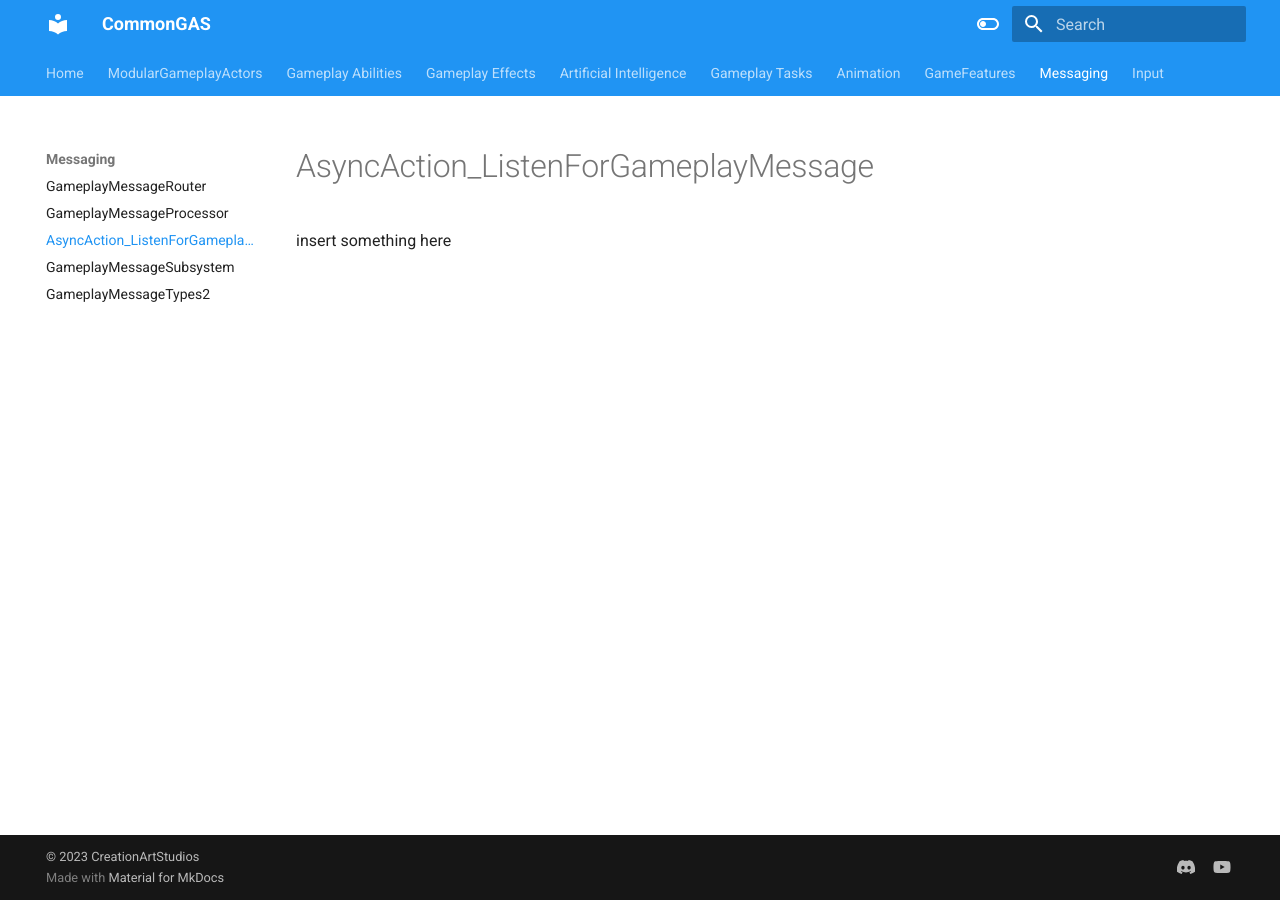
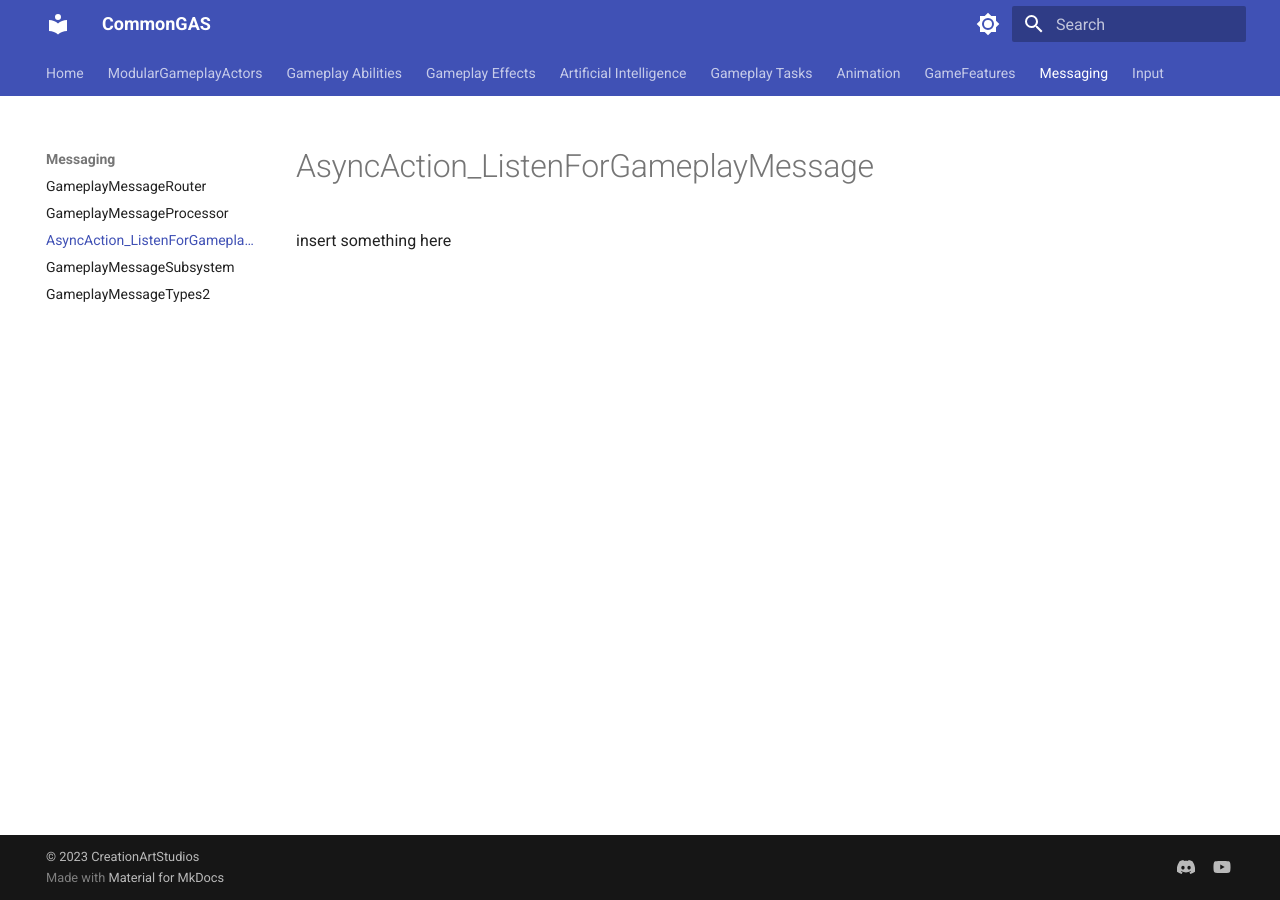
Before and after one commit to KhxiSaki/CommonGASDocs, an MkDocs documentation site: the page built from docs/asyncaction_listenforgameplaymessage.md, in a window 1280 px wide. Built offline with MkDocs 1.6.1 and Material for MkDocs 9.7.7, drawn with Linux system fonts in a browser that asks for light colours.

Commit message:
finish making navigation

```diff
--- a/mkdocs.yml
+++ b/mkdocs.yml
@@ -15,17 +15,17 @@
   language: en
   palette:
     - scheme: default
+      primary: indigo
+      accent: indigo
       toggle:
-        icon: material/toggle-switch-off-outline
+        icon: material/brightness-7
         name: Switch to dark mode
-      primary: blue
-      accent: gray
     - scheme: slate
+      primary: indigo
+      accent: indigo
       toggle:
-        icon: material/toggle-switch
+        icon: material/brightness-4
         name: Switch to light mode
-      primary: dark-purple
-      accent: white
 
 extra:
   social:
@@ -38,7 +38,11 @@
   &copy; 2023 <a href="https://github.com/KhxiSaki"  target="_blank" rel="noopener">CreationArtStudios</a>
 
 nav:
-    - Home: 'index.md'
+    - 'Home':
+       - 'Overview' :  'index.md'
+       - 'Installation' :  'installation.md'
+       - 'Setup' :  'setup.md'
+
     - 'ModularGameplayActors':
        - 'Common Modular Character': 'commonmodularcharacter.md'
        - 'Common Modular Pawn': 'commonmodularpawn.md'
@@ -99,7 +103,7 @@
        - 'CommonInputConfig' : 'commoninputconfig.md'
        - 'CommonPlayerControlsComponent' : 'commonplayercontrolscomponent.md'
 
-
+# Plugins
 plugins:
-    - search
-    - mkdocs-video
+  - search
+  - mkdocs-video
```
Also changed, not shown: docs/index.md (+1 -1 lines).
